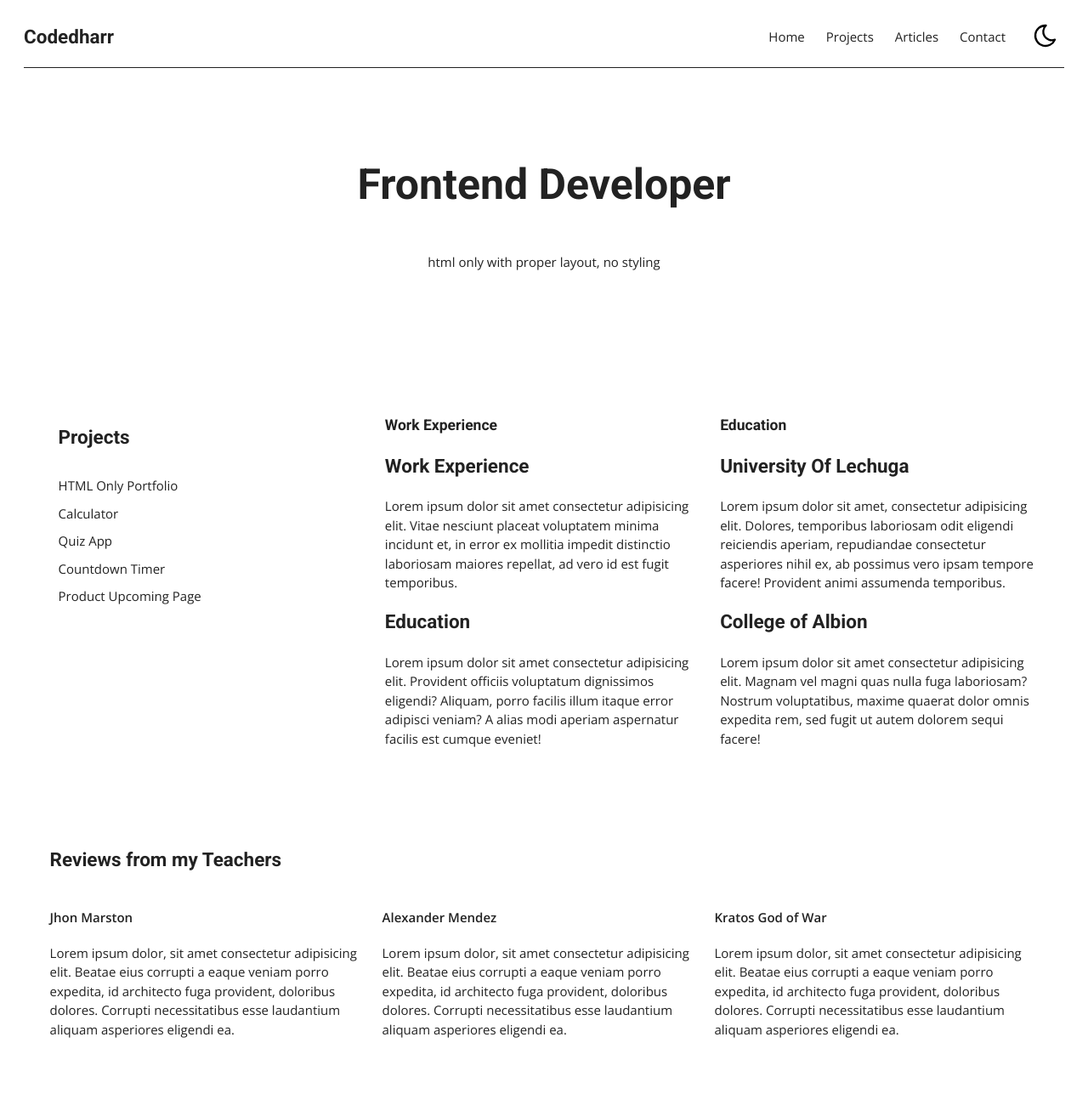
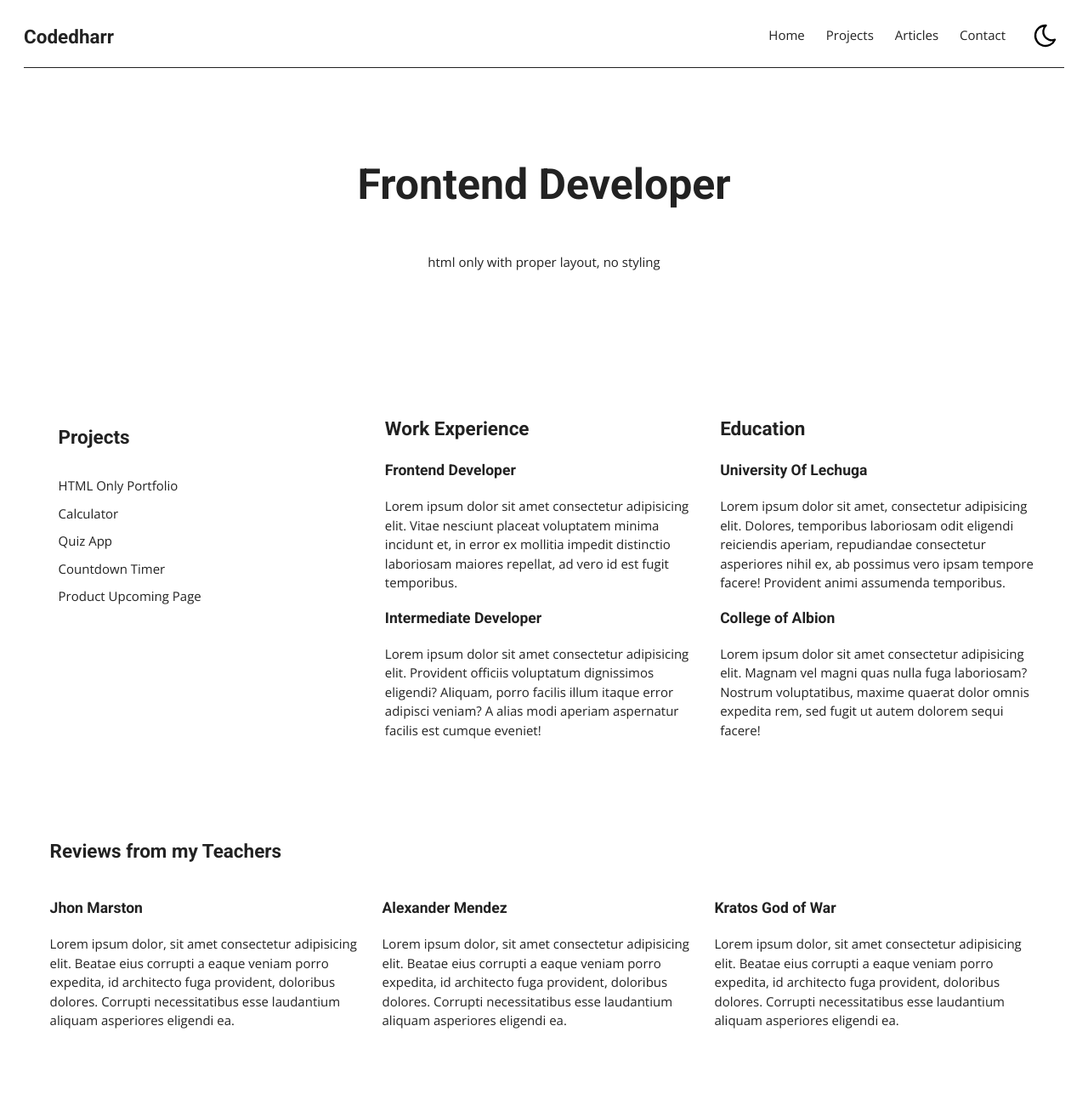
Before and after one commit to Codedharr/roadmap.sh-projects-dharr, a plain HTML site: page projects_frontend.js/03/index.html in a window 1280 px wide. Shown: the top 1300 px of the page at 85% size. Drawn offline with nearby package versions, Linux system fonts and the light colour scheme.

Commit message:
Portfolio-fixed:3

```diff
--- a/projects_frontend.js/03/css/base.css
+++ b/projects_frontend.js/03/css/base.css
@@ -38,6 +38,7 @@ a {
 button {
   border: none;
   background: none;
+  margin-bottom: 2rem;
 }
 
 .navbar button:hover {
@@ -47,7 +48,7 @@ button {
   cursor: pointer;
 }
 
-#theme-icon {
+.theme-icon {
   display: inline-block;
   transition: transform 0.2s ease, opacity 0.2s ease;
 }
@@ -61,3 +62,10 @@ button {
   opacity: 1;
   transform: scale(1) rotate(0deg);
 }
+
+
+@media (min-width: 768px) {
+  button {
+    margin-bottom: 0;
+  }
+}
--- a/projects_frontend.js/03/css/main.css
+++ b/projects_frontend.js/03/css/main.css
@@ -1,17 +1,23 @@
 /*Nav-content*/
+.navbar, .nav-content, .nav-links {
+  display: flex;
+  flex-direction: column;
+  align-items: center;
+}
+
 .navbar{
-  display: flex;
   justify-content: space-between;
-  align-items: center;
   border-bottom: 1px solid var(--fg);
 }
 
 .nav-links {
-  display: flex;
-  list-style-type: none;
-  align-items: center;
-  column-gap: 2.5rem;
+  list-style: none;
+  row-gap: 2rem;
+  margin-bottom: 2rem;
+  padding-left: 0;
 }
+
+
 
 /*Hero-Conentet*/
 .hero {
@@ -25,9 +31,10 @@
 
 
 /*Main content*/
+
 .main-content {
  display: grid;
- grid-template-columns: repeat(3, 1fr);
+ grid-template-columns: 1fr;
  column-gap: 2rem;
  margin-top: 15rem;
  margin-bottom: 10rem;
@@ -44,6 +51,7 @@
 /*Reviews*/
 .reviews {
   display: flex;
+  flex-direction: column;
   justify-content: center; /* eje principal: horizontal */
   align-items: center;     /* eje transversal: vertical */
   column-gap: 1rem;
@@ -53,3 +61,23 @@ footer {
   margin-top: 10rem;
   text-align: center;
 }
+
+
+
+@media (min-width: 768px) {
+  .main-content {
+    grid-template-columns: repeat(3, 1fr);
+  }
+  .navbar, .nav-content, .nav-links {
+    flex-direction: row;
+  }
+
+  .nav-links, .nav-content {
+    column-gap: 2.5rem;
+  }
+
+  .reviews{
+    flex-direction: row;
+  }
+
+}
--- a/projects_frontend.js/03/index.html
+++ b/projects_frontend.js/03/index.html
@@ -12,13 +12,16 @@
 
     <header class="navbar">
         <div class="logo"><h2>Codedharr</h2></div>
+        <div class="nav-content">
           <ul class="nav-links">
             <li><a href="index.html">Home</a></li>
             <li><a href="projects.html">Projects</a></li>
             <li><a href="articles.html">Articles</a></li>
             <li><a href="contact.html">Contact</a></li>
-          <button id="theme-dark">
-            <div id="theme-icon">
+          </ul>
+
+          <button class="theme-dark">
+            <div class="theme-icon">
                 <svg
                     xmlns="http://www.w3.org/2000/svg"
                     width="32"
@@ -34,8 +37,11 @@
               </svg>
             </div>
           </button>
-        </ul>
+        </div>
     </header>
+
+
+
 
 <main class="contenedor">
     <section class="hero">
@@ -55,47 +61,46 @@
         </nav>
       </aside>
 
-      <section class="work-exp">
-          <h3>Work Experience</h3>
-          <div class="work">
+      <section>
           <h2>Work Experience</h2>
+          <article>
+            <h3>Frontend Developer</h3>
             <p>Lorem ipsum dolor sit amet consectetur adipisicing elit. Vitae nesciunt placeat voluptatem minima incidunt et, in error ex mollitia impedit distinctio laboriosam maiores repellat, ad vero id est fugit temporibus.</p>
-          </div>
-          <div class="work">
-            <h2>Education</h2>
+          </article>
+          <article>
+            <h3>Intermediate Developer</h3>
             <p>Lorem ipsum dolor sit amet consectetur adipisicing elit. Provident officiis voluptatum dignissimos eligendi? Aliquam, porro facilis illum itaque error adipisci veniam? A alias modi aperiam aspernatur facilis est cumque eveniet!</p>
-          </div>
+          </article>
        </section>
 
-      <section class="edu-exp">
-          <h3>Education</h3>
-          <div class="edu">
-            <h2>University Of Lechuga</h2>
+      <section>
+          <h2>Education</h2>
+          <article>
+            <h3>University Of Lechuga</h3>
             <p>Lorem ipsum dolor sit amet, consectetur adipisicing elit. Dolores, temporibus laboriosam odit eligendi reiciendis aperiam, repudiandae consectetur asperiores nihil ex, ab possimus vero ipsam tempore facere! Provident animi assumenda temporibus.</p>
-          </div>
-          <div class="edu">
-            <h2>College of Albion</h2>
+          </article>
+          <article>
+            <h3>College of Albion</h3>
             <p>Lorem ipsum dolor sit amet consectetur adipisicing elit. Magnam vel magni quas nulla fuga laboriosam? Nostrum voluptatibus, maxime quaerat dolor omnis expedita rem, sed fugit ut autem dolorem sequi facere!</p>
-          </div>
+          </article>
        </section>
     </div>
 
-     <section class="a">
+     <section>
         <h2>Reviews from my Teachers</h2>
         <div class="reviews">
               <div class="review-card">
-                <h4>Jhon Marston</h4>
+                <h3>Jhon Marston</h3>
                    <p>Lorem ipsum dolor, sit amet consectetur adipisicing elit. Beatae eius corrupti a eaque veniam porro expedita, id architecto fuga provident, doloribus dolores. Corrupti necessitatibus esse laudantium aliquam asperiores eligendi ea.</p>
               </div>
               <div class="review-card">
-                  <h4>Alexander Mendez</h4>
+                  <h3>Alexander Mendez</h3>
                    <p>Lorem ipsum dolor, sit amet consectetur adipisicing elit. Beatae eius corrupti a eaque veniam porro expedita, id architecto fuga provident, doloribus dolores. Corrupti necessitatibus esse laudantium aliquam asperiores eligendi ea.</p>
               </div>
               <div class="review-card">
-                <h4>Kratos God of War</h4>
+                <h3>Kratos God of War</h3>
                    <p>Lorem ipsum dolor, sit amet consectetur adipisicing elit. Beatae eius corrupti a eaque veniam porro expedita, id architecto fuga provident, doloribus dolores. Corrupti necessitatibus esse laudantium aliquam asperiores eligendi ea.</p>
               </div>
-
         </div>
       </section>
   </main>
--- a/projects_frontend.js/03/js/script.js
+++ b/projects_frontend.js/03/js/script.js
@@ -1,5 +1,5 @@
-const toggle = document.getElementById("theme-dark");
-    const icon = document.getElementById("theme-icon");
+const toggle = document.querySelector(".theme-dark");
+    const icon = document.querySelector(".theme-icon");
     const root = document.documentElement;
 
     const sun = `
```
Also changed, not shown: projects_frontend.js/03/articles.html (+8 -3 lines), projects_frontend.js/03/contact.html (+11 -10 lines), projects_frontend.js/03/projects.html (+14 -10 lines). Lines whose indentation alone changed are shown as unchanged.
